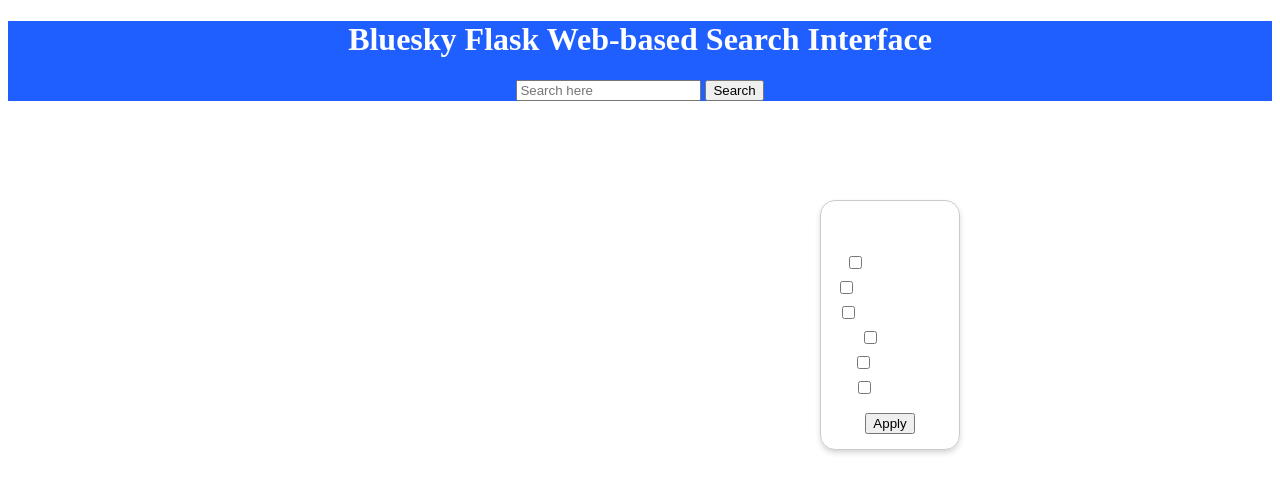
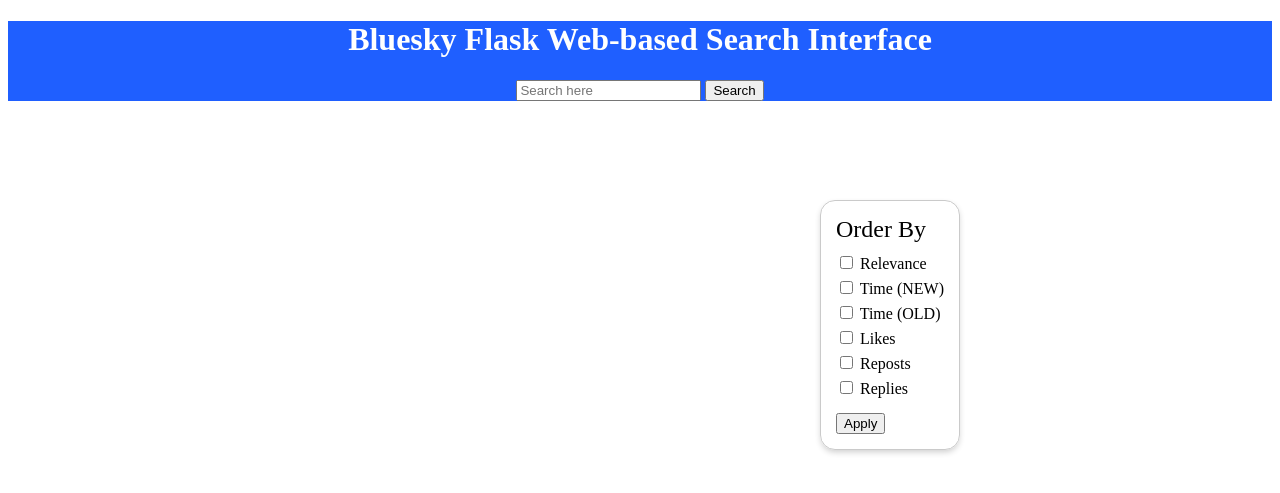
Before and after one commit to brianubyun/cs172-project, a Python web app: template src/templates/index.html in a window 1280 px wide. Shown: the top 493 px of the page. Run offline with Jinja, Linux system fonts and the light colour scheme; the template is opened without the code that fills it, so the values that code supplies are empty.

Commit message:
Fix home page ordering design

```diff
--- a/src/templates/index.html
+++ b/src/templates/index.html
@@ -22,7 +22,7 @@
                 <input type="text" name="query" placeholder="Search here" required>
                 <button type="submit">Search</button>
 
-                <div style="position: absolute; right: 25%; top: 25%; border-radius: 15px; box-shadow: 0px 3px 6px -1px rgba(0, 0, 0, 0.20); padding: 15px; border-style: solid; border-color: rgb(202, 202, 202); border-width: 1px;">
+                <div style="position: absolute; right: 25%; top: 25%; border-radius: 15px; box-shadow: 0px 3px 6px -1px rgba(0, 0, 0, 0.20); padding: 15px; border-style: solid; border-color: rgb(202, 202, 202); border-width: 1px; color: black; text-align: left;">
                     <p style="font-size: 24px;margin: 0px 0px 10px 0px;">Order By</p>
                     <div style="display: flex; flex-direction: column; gap: 5px; padding-bottom: 15px;">
                         <label> <input type="checkbox" name="sort" value="relevance" {% if "relevance" in selected_filters %}checked{% endif %}> Relevance </label>
```
